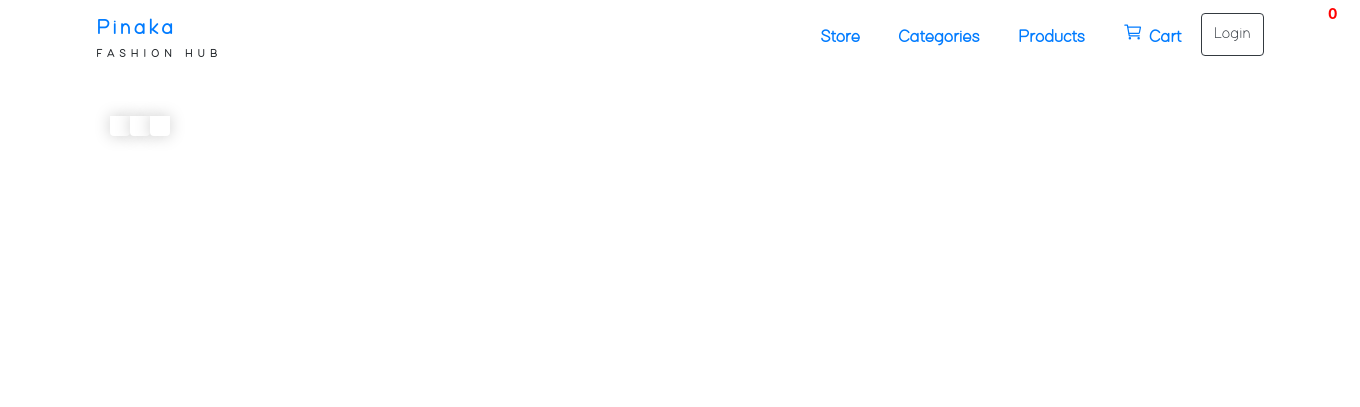
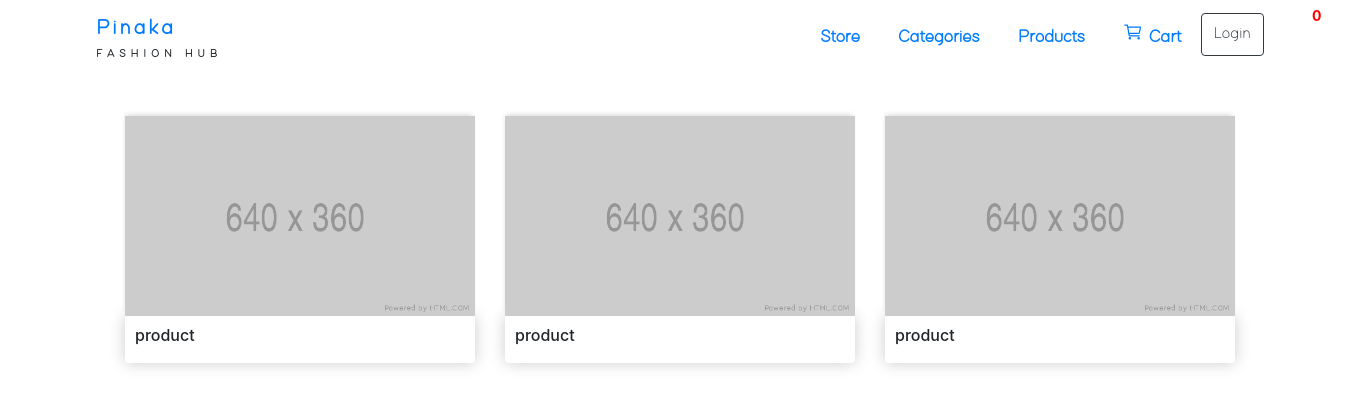
Before and after one commit to Visoneers/Pinaka, a Django app: page / in a window 1360 px wide. Shown: the top 407 px of the page. Run offline with Django 3.2, Linux system fonts and the light colour scheme; some libraries are stand-ins or nearby versions.

Commit message:
grid layout fixed

```diff
--- a/static/css/main.css
+++ b/static/css/main.css
@@ -60,7 +60,7 @@ ion-icon {
     color: red;
     font-size: 14px;
     font-weight: bold;
-    margin: 0.2rem 83rem;
+    margin: 0.3rem 82rem;
 }
 
 /*--------x-x-x---------Navigation Menu ----------x-x-x---------------*/
@@ -72,10 +72,6 @@ ion-icon {
 	border-radius: 4px;
 	padding: 10px;
 }
-.product{
-	border-radius: 0 0 4px 4px;
-}
-
 .thumbnail{
 	width: 100%;
 	height: 200px;
@@ -83,6 +79,12 @@ ion-icon {
     -moz-box-shadow: -1px -3px 5px -2px rgba(214,214,214,1);
     box-shadow: -1px -3px 5px -2px rgba(214,214,214,1);
 }
+.product{
+	border-radius: 0 0 4px 4px;
+}
+
+
+
 
 @media(max-width: 768px){
     .navigation .nav-menu{
--- a/store/templates/store/cart.html
+++ b/store/templates/store/cart.html
@@ -24,7 +24,6 @@
             </table>
         </div>
         <br>
-
 		<div class="box-element">
 
 		</div>
--- a/store/templates/store/main.html
+++ b/store/templates/store/main.html
@@ -34,7 +34,6 @@
         <br>
         {% block content %}
 
-
         {% endblock content %}
      </div>
 
--- a/store/templates/store/store.html
+++ b/store/templates/store/store.html
@@ -2,24 +2,24 @@
 {% load static %}
 {% block content %}
     <div class="row">
-        <div class"col-lg-4>
+        <div class="col-lg-4">
+            <img class="thumbnail" src="{% static 'images/placeholder.png' %}">
             <div class="box-element product">
-
+                <h6>product</h6>
             </div>
         </div>
-
-        <div class"col-lg-4>
-           <div class="box-element product">
-
+        <div class="col-sm">
+            <img class="thumbnail" src="{% static 'images/placeholder.png' %}">
+            <div class="box-element product">
+                <h6>product</h6>
             </div>
         </div>
-
-        <div class"col-lg-4>
-             <div class="box-element product">
-
+        <div class="col-sm">
+            <img class="thumbnail" src="{% static 'images/placeholder.png' %}">
+            <div class="box-element product">
+                <h6>product</h6>
             </div>
         </div>
     </div>
 
-
 {% endblock content %}
```
